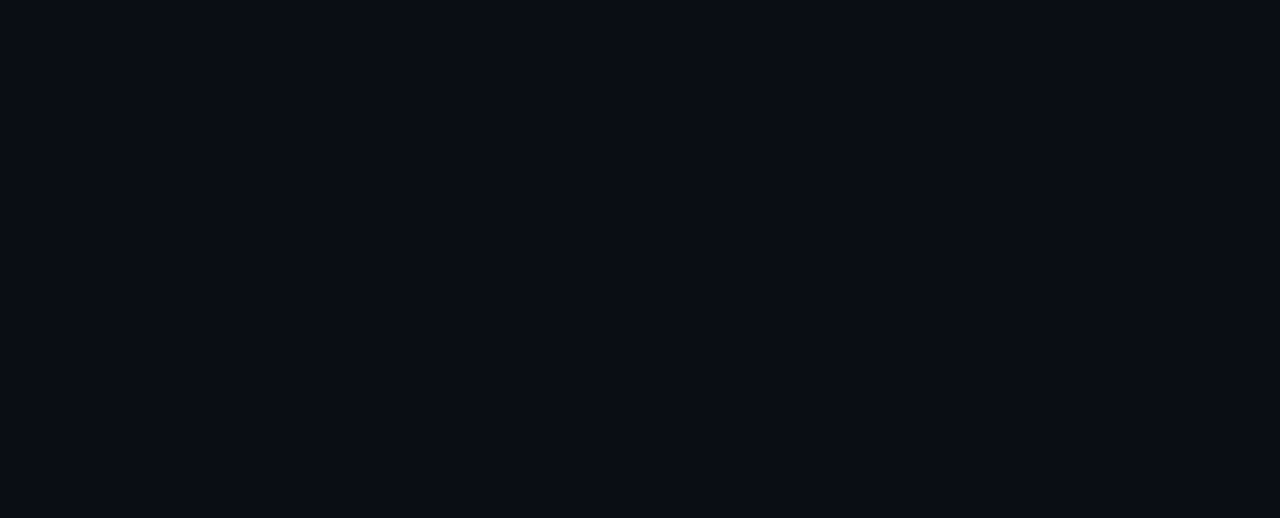
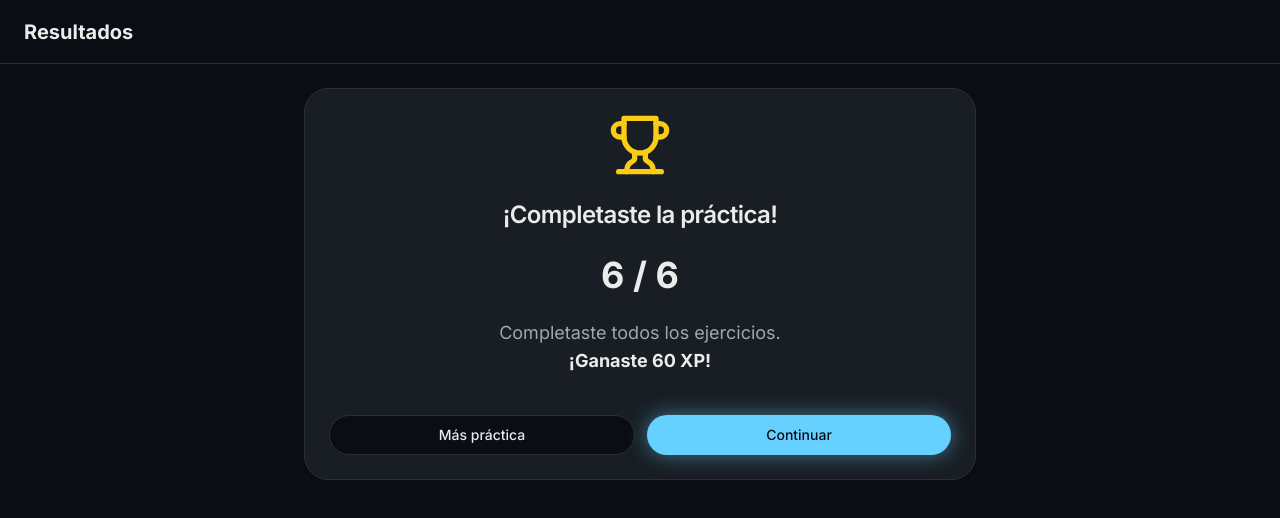
Before and after one commit to Lume03/Codecraft, a Next.js app: page /practice/code-completion/results in a window 1280 px wide. Before the commit this address had no page. Shown: the top 518 px of the page. Built offline with nearby package versions, Linux system fonts and the light colour scheme.

Commit message:
Puedes mejorar un poco mas la UI por ejemplo saber cuantas preguntas son

```diff
--- a/src/app/practice/code-completion/[exerciseId]/page.tsx
+++ b/src/app/practice/code-completion/[exerciseId]/page.tsx
@@ -8,6 +8,7 @@ import { codeCompletionExercises } from '@/lib/data';
 import { Lightbulb, CheckCircle, XCircle } from 'lucide-react';
 import { cn } from '@/lib/utils';
 import { Alert, AlertDescription, AlertTitle } from '@/components/ui/alert';
+import { Progress } from '@/components/ui/progress';
 
 export default function CodeCompletionPage() {
   const params = useParams();
@@ -23,8 +24,8 @@ export default function CodeCompletionPage() {
   useEffect(() => {
     if (exercise) {
       setPlacedBlocks(Array(exercise.correctOrder.length).fill(null));
-      // Shuffle available blocks
-      setAvailableBlocks([...exercise.blocks].sort(() => Math.random() - 0.5));
+      const shuffledBlocks = [...exercise.blocks].sort(() => Math.random() - 0.5);
+      setAvailableBlocks(shuffledBlocks);
       setStatus('idle');
       setShowHint(false);
     }
@@ -33,6 +34,11 @@ export default function CodeCompletionPage() {
   if (!exercise) {
     return notFound();
   }
+
+  const currentIndex = codeCompletionExercises.findIndex(ex => ex.id === exerciseId);
+  const totalExercises = codeCompletionExercises.length;
+  const progress = ((currentIndex + 1) / totalExercises) * 100;
+  const isLastExercise = currentIndex === totalExercises - 1;
 
   const handlePlaceBlock = (block: string, index: number) => {
     const firstEmptyIndex = placedBlocks.findIndex((b) => b === null);
@@ -64,12 +70,13 @@ export default function CodeCompletionPage() {
   };
 
   const handleNext = () => {
-    const currentIndex = codeCompletionExercises.findIndex(ex => ex.id === exerciseId);
+    if (isLastExercise) {
+      router.push('/practice/code-completion/results');
+    } else {
       const nextExercise = codeCompletionExercises[currentIndex + 1];
       if (nextExercise) {
         router.push(`/practice/code-completion/${nextExercise.id}`);
-    } else {
-      router.push('/practice');
+      }
     }
   };
 
@@ -80,10 +87,20 @@ export default function CodeCompletionPage() {
       <Header title={exercise.title} showBackButton />
 
       <main className="flex-1 space-y-4 p-4 pb-40 md:p-6">
+        <div className="mx-auto max-w-2xl">
+           <div className="mb-4">
+            <div className="flex justify-between text-sm text-muted-foreground">
+              <span>
+                Pregunta {currentIndex + 1} de {totalExercises}
+              </span>
+            </div>
+            <Progress value={progress} className="mt-2 h-2" />
+          </div>
+
           <p className="text-center text-muted-foreground">{exercise.instruction}</p>
 
           {/* Target Area for Blocks */}
-        <div className="min-h-[6rem] rounded-2xl border-2 border-dashed bg-card p-4">
+          <div className="mt-4 min-h-[6rem] rounded-2xl border-2 border-dashed bg-card p-4">
             <div className="flex flex-wrap gap-2">
               {placedBlocks.map((block, index) => (
                 <Button
@@ -99,7 +116,7 @@ export default function CodeCompletionPage() {
           </div>
 
           {/* Available Blocks */}
-        <div className="min-h-[6rem] rounded-2xl bg-secondary/50 p-4">
+          <div className="mt-4 min-h-[6rem] rounded-2xl bg-secondary/50 p-4">
             <div className="flex flex-wrap gap-2">
               {availableBlocks.map((block, index) => (
                 <Button
@@ -116,17 +133,19 @@ export default function CodeCompletionPage() {
 
           {/* Hint Section */}
           {showHint && (
-          <Alert>
+            <Alert className="mt-4">
               <Lightbulb className="h-4 w-4" />
               <AlertTitle>Pista</AlertTitle>
               <AlertDescription>{exercise.hint}</AlertDescription>
             </Alert>
           )}
+        </div>
       </main>
 
       <footer className="fixed inset-x-0 bottom-0 z-10 border-t bg-background/80 p-4 pb-[calc(1rem+env(safe-area-inset-bottom))] backdrop-blur-sm">
+        <div className="mx-auto max-w-2xl">
           {status === 'idle' && (
-          <div className="mx-auto flex max-w-2xl items-center gap-4">
+            <div className="flex items-center gap-4">
               <Button
                 variant="outline"
                 className="flex-1"
@@ -160,12 +179,20 @@ export default function CodeCompletionPage() {
                           </AlertDescription>
                       </div>
                   </div>
+                  { status === 'correct' && (
                     <Button onClick={handleNext} size="sm" className="shrink-0" style={{borderRadius: '9999px'}}>
                         Continuar
                     </Button>
+                  )}
+                   { status === 'incorrect' && (
+                    <Button onClick={() => setStatus('idle')} size="sm" variant="outline" className="shrink-0" style={{borderRadius: '9999px'}}>
+                        Reintentar
+                    </Button>
+                  )}
               </div>
              </Alert>
           )}
+        </div>
       </footer>
     </div>
   );
--- /dev/null
+++ b/src/app/practice/code-completion/results/page.tsx
@@ -0,0 +1,53 @@
+
+import { Header } from '@/components/header';
+import { Button } from '@/components/ui/button';
+import { Card, CardContent, CardHeader, CardTitle } from '@/components/ui/card';
+import { Home, RefreshCw, Trophy } from 'lucide-react';
+import Link from 'next/link';
+
+export default function PracticeResultsPage() {
+  const score = 6;
+  const total = 6;
+  const xpEarned = 60;
+
+  return (
+    <div className="flex min-h-screen flex-col">
+      <Header title="Resultados" />
+      <main className="flex-1 p-4 md:p-6">
+        <div className="mx-auto max-w-2xl space-y-6 text-center">
+          <Card>
+            <CardHeader className="items-center">
+                <Trophy className="h-16 w-16 text-yellow-400" />
+                <CardTitle className="text-2xl pt-4">
+                    ¡Completaste la práctica!
+                </CardTitle>
+            </CardHeader>
+            <CardContent className="space-y-6">
+              <p className="text-4xl font-bold text-foreground">
+                {score} / {total}
+              </p>
+
+              <div className="text-lg text-muted-foreground">
+                <p>Completaste todos los ejercicios.</p>
+                <p className="font-bold text-foreground">¡Ganaste {xpEarned} XP!</p>
+              </div>
+
+              <div className="flex w-full flex-col gap-3 pt-4 sm:flex-row">
+                <Button variant="outline" asChild className="flex-1">
+                  <Link href="/practice">
+                    Más práctica
+                  </Link>
+                </Button>
+                <Button asChild className="flex-1" style={{ borderRadius: '9999px', boxShadow: '0 0 20px 0 hsl(var(--primary) / 0.5)' }}>
+                  <Link href="/learn">
+                    Continuar
+                  </Link>
+                </Button>
+              </div>
+            </CardContent>
+          </Card>
+        </div>
+      </main>
+    </div>
+  );
+}
```
Lines whose indentation alone changed are shown as unchanged.
